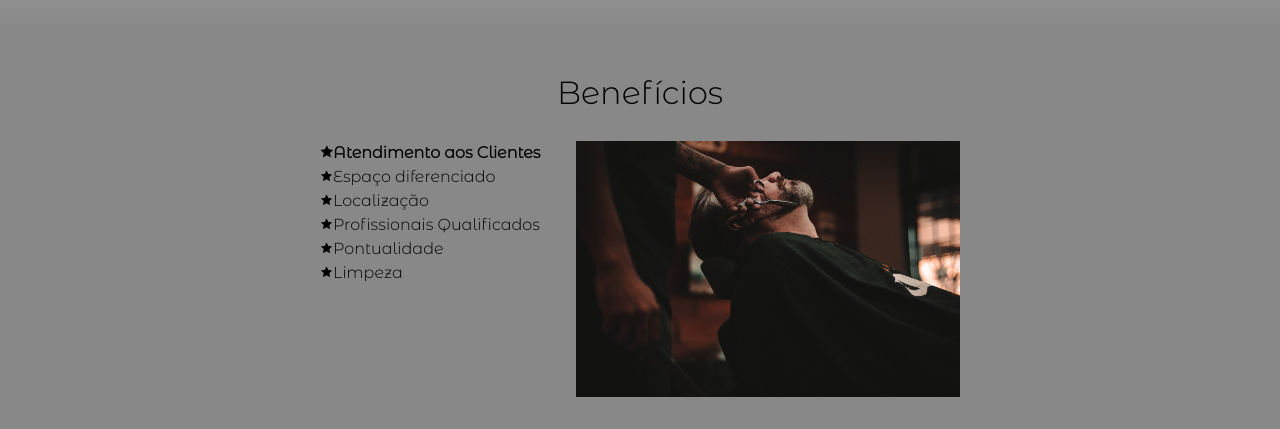
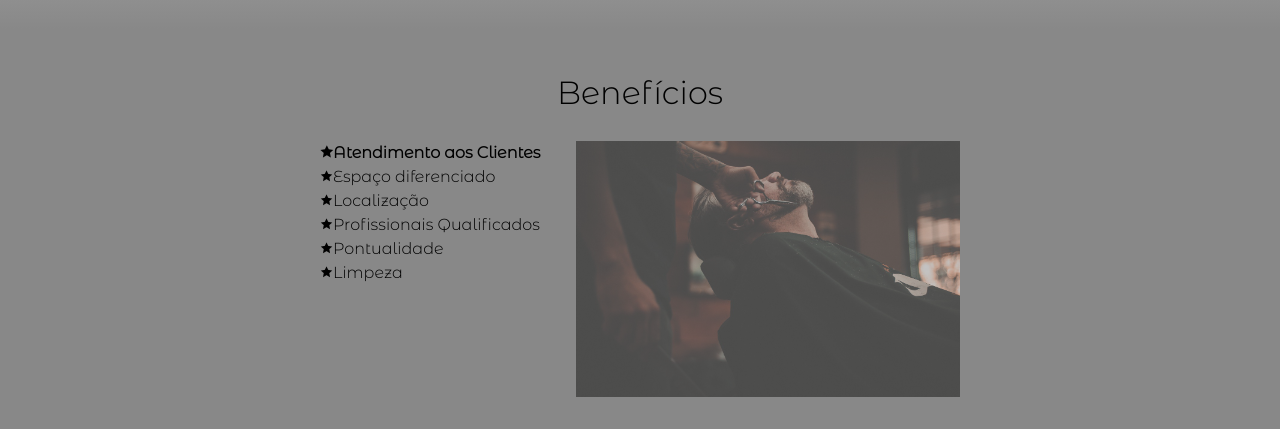
Before and after one commit to carsonmars/barbearia-alura, a plain HTML site: page html5-css3-parte-4/index.html in a window 1280 px wide. In both pictures the pointer is over the picture 768 px from the left and 1846 px from the top of the page. Shown: the part 1578-2007 px from the top of the page. Drawn offline with Linux system fonts and the light colour scheme.

Commit message:
Personalizando o CSS.

```diff
--- a/html5-css3-parte-4/src/style.css
+++ b/html5-css3-parte-4/src/style.css
@@ -229,6 +229,12 @@ td, th {
 
 .imagem-beneficios {
 	width: 60%;
+	opacity: 1;
+	transition: 400ms;
+}
+
+.imagem-beneficios:hover {
+	opacity: 0.5;
 }
 
 .video {
```
